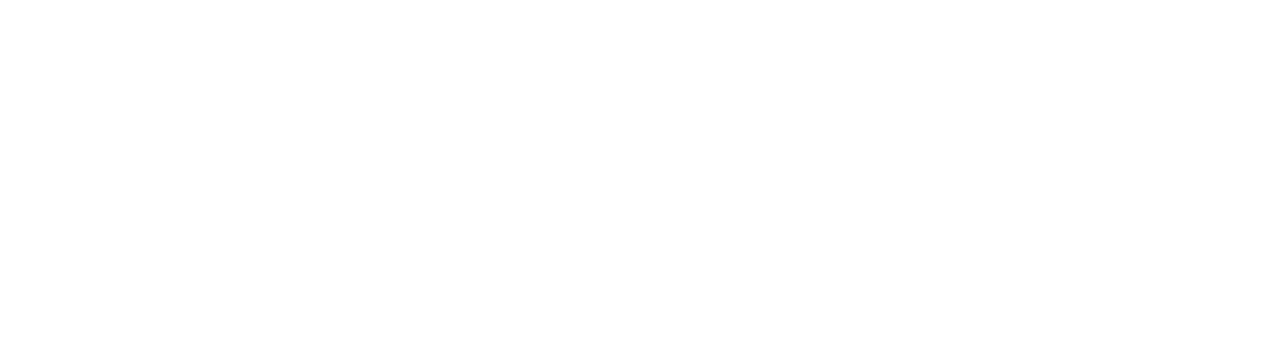
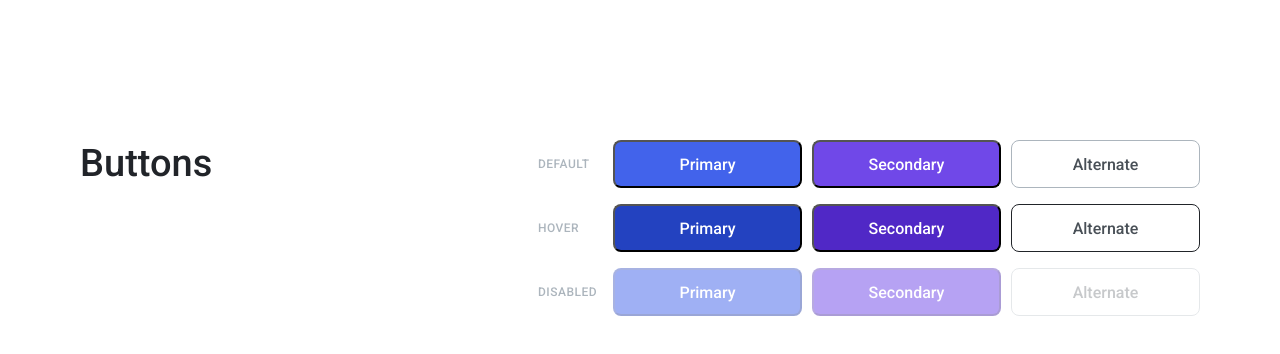
Before and after one commit to js-tasks-ru/htmlcss-20210114_ara-perm, a website: page 03-lection1/01-button/index.html in a window 1280 px wide. Drawn offline with Linux system fonts and the light colour scheme.

Commit message:
task 3 buttons

```diff
--- a/03-lection1/01-button/button.css
+++ b/03-lection1/01-button/button.css
@@ -1 +1,117 @@
+body,
+h1,
+h2 {
+  margin: 0;
+}
+
 /* Стилизация кнопки */
+:root {
+  --buttons-section-margin: 10px;
+  --color-gray-muted: #acb5bd;
+}
+
+.buttons-page {
+  display: flex;
+  justify-content: space-between;
+  margin: 140px auto;
+  max-width: 1120px;
+}
+
+.buttons-header {
+  font-weight: 500;
+  font-size: 38px;
+  line-height: 46px;
+  color: #212429;
+}
+
+.buttons-row {
+  display: flex;
+}
+
+.buttons-row:not(:last-child) {
+  margin-bottom: 16px;
+}
+
+.buttons-row_subheader {
+  margin-right: var(--buttons-section-margin);
+  margin-top: 15px;
+  width: 65px;
+  font-weight: 500;
+  font-size: 12px;
+  line-height: 18px;
+  letter-spacing: 0.04em;
+  text-transform: uppercase;
+  color: var(--color-gray-muted);
+}
+
+.button {
+  height: 48px;
+  width: 189px;
+  /* flex: 1 0 189px; */
+  color: #ffffff;
+  text-align: center;
+  font-weight: 500;
+  font-size: 16px;
+  line-height: 19px;
+  border-radius: 8px;
+  outline: none;
+  background-color: #ffffff;
+}
+
+.button:hover {
+  cursor: pointer;
+}
+
+.button:not(:last-child) {
+  margin-right: var(--buttons-section-margin);
+}
+
+.button-primary {
+  background-color: #4263eb;
+}
+
+.button-primary:hover,
+.buttons-group__hover .button-primary {
+  background-color: #2342c0;
+}
+
+.button-primary:disabled {
+  opacity: 0.5;
+}
+
+.button-secondary {
+  background-color: #7048e8;
+}
+
+.button-secondary:hover,
+.buttons-group__hover .button-secondary {
+  background-color: #5028c6;
+}
+
+.button-secondary:disabled {
+  opacity: 0.5;
+}
+
+.button-alternate {
+  border: 1px solid var(--color-gray-muted);
+  color: #495057;
+}
+
+.button-alternate:hover,
+.buttons-group__hover .button-alternate {
+  border: 1px solid #212429;
+}
+
+.button-alternate:disabled {
+  opacity: 0.3;
+}
+
+@media (max-width: 1200px) {
+  .buttons-page {
+    flex-direction: column;
+    align-items: center;
+  }
+  .buttons-header {
+    margin-bottom: 20px;
+  }
+}
--- a/03-lection1/01-button/index.html
+++ b/03-lection1/01-button/index.html
@@ -1,11 +1,33 @@
 <!DOCTYPE html>
 <!-- Страница с кнопкой -->
 <html lang="ru">
-    <head>
-        <link rel="stylesheet" href="../../assets/css/main.css">
-        <link rel="stylesheet" href="./button.css">
-    </head>
-    <body>
-
-    </body>
+  <head>
+    <link rel="stylesheet" href="../../assets/css/main.css" />
+    <link rel="stylesheet" href="./button.css" />
+  </head>
+  <body>
+    <main class="buttons-page">
+      <h1 class="buttons-header">Buttons</h1>
+      <section class="buttons-group">
+        <section class="buttons-row buttons-group__default">
+          <h2 class="buttons-row_subheader">default</h2>
+          <button class="button button-primary">Primary</button>
+          <button class="button button-secondary">Secondary</button>
+          <button class="button button-alternate">Alternate</button>
+        </section>
+        <section class="buttons-row buttons-group__hover">
+          <h2 class="buttons-row_subheader">hover</h2>
+          <button class="button button-primary">Primary</button>
+          <button class="button button-secondary">Secondary</button>
+          <button class="button button-alternate">Alternate</button>
+        </section>
+        <section class="buttons-row buttons-group__disabled">
+          <h2 class="buttons-row_subheader">disabled</h2>
+          <button disabled class="button button-primary">Primary</button>
+          <button disabled class="button button-secondary">Secondary</button>
+          <button disabled class="button button-alternate">Alternate</button>
+        </section>
+      </section>
+    </main>
+  </body>
 </html>
```
